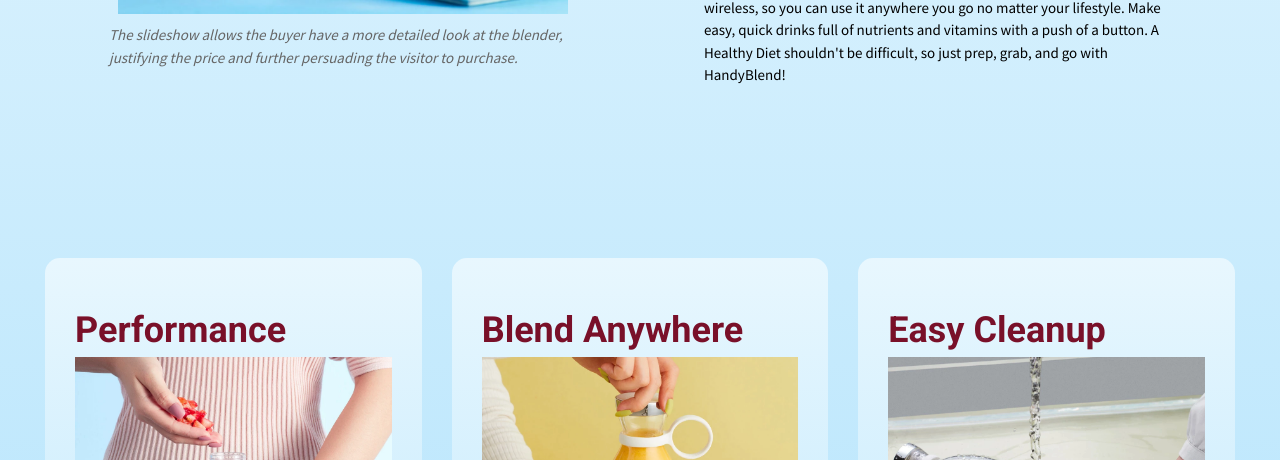
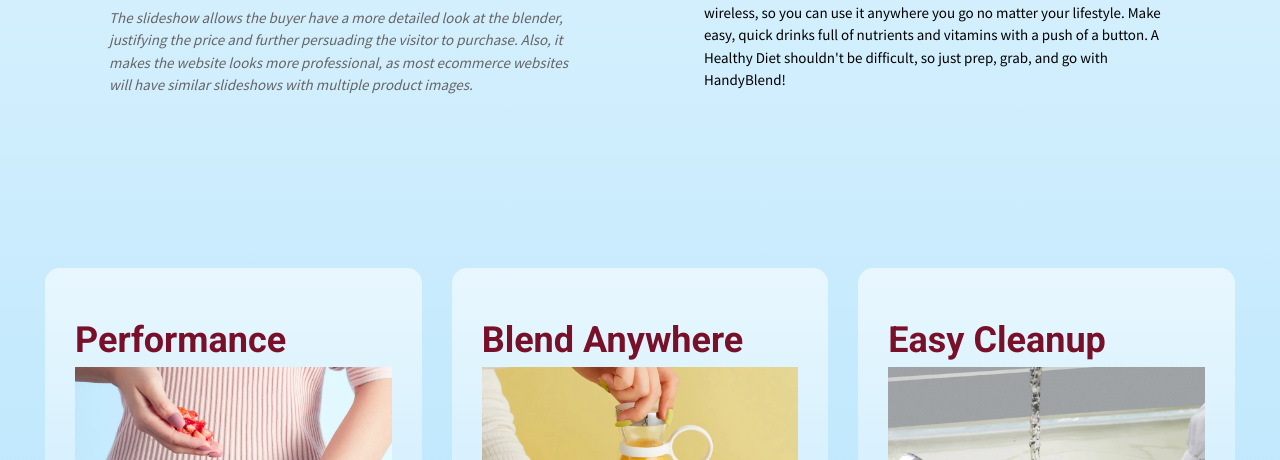
Before and after one commit to lxiao36/INLS572-Assignment2, a plain HTML site: page pages/product/index.html in a window 1280 px wide. Shown: the part 640-1100 px from the top of the page. Drawn offline with nearby package versions, Linux system fonts and the light colour scheme.

Commit message:
deploy: 3d105c94999ec30259f3ecc7dec0b081b64d3fb1

```diff
--- a/pages/product/index.html
+++ b/pages/product/index.html
@@ -37,7 +37,7 @@
               <button class="w3-button w3-black w3-display-left" onclick="plusDivs(-1)">&#10094;</button>
               <button class="w3-button w3-black w3-display-right" onclick="plusDivs(1)">&#10095;</button>
             </div>
-            <p class="captions">The slideshow allows the buyer have a more detailed look at the blender, justifying the price and further persuading the visitor to purchase.</p>
+            <p class="captions">The slideshow allows the buyer have a more detailed look at the blender, justifying the price and further persuading the visitor to purchase. Also, it makes the website looks more professional, as most ecommerce websites will have similar slideshows with multiple product images.</p>
 
           </div>
           <div class="col">
```
